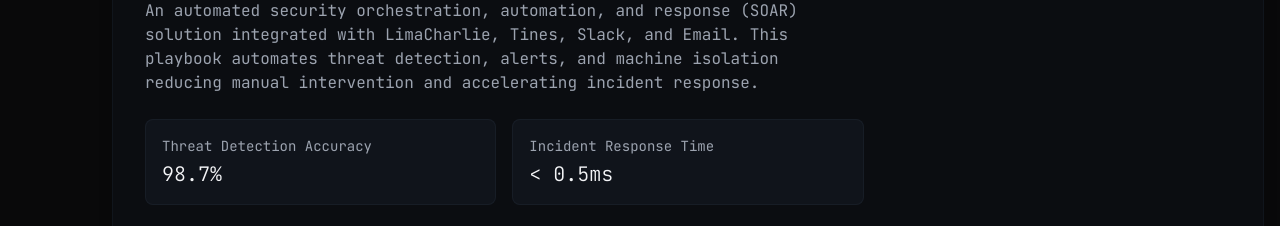
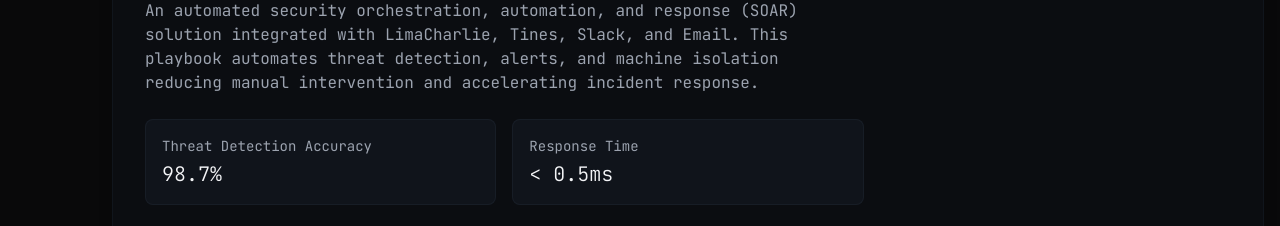
Before and after one commit to rihadroshan/portfolio, a Next.js app: page / in a window 1280 px wide. Shown: the part 1797-2023 px from the top of the page. Built offline with nearby package versions, Linux system fonts and the light colour scheme.

Commit message:
Update page.tsx

```diff
--- a/app/page.tsx
+++ b/app/page.tsx
@@ -97,7 +97,7 @@ const Portfolio = () => {
       },
       metrics: {
         "Threat Detection Accuracy": "98.7%",
-        "Incident Response Time": "< 0.5ms",
+        "Response Time": "< 0.5ms",
       },
     },
     {
```
